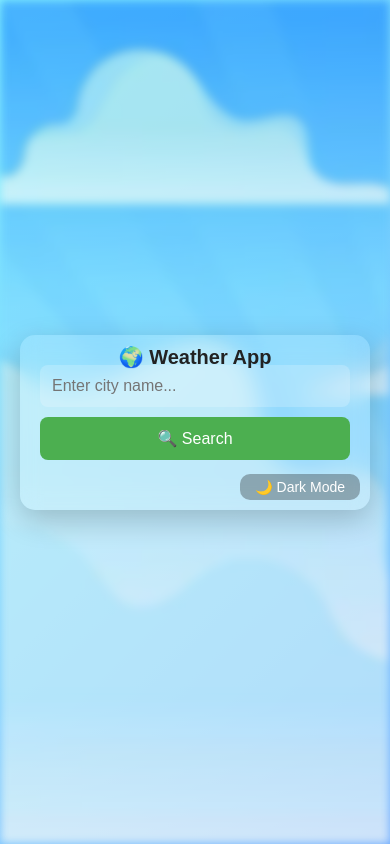
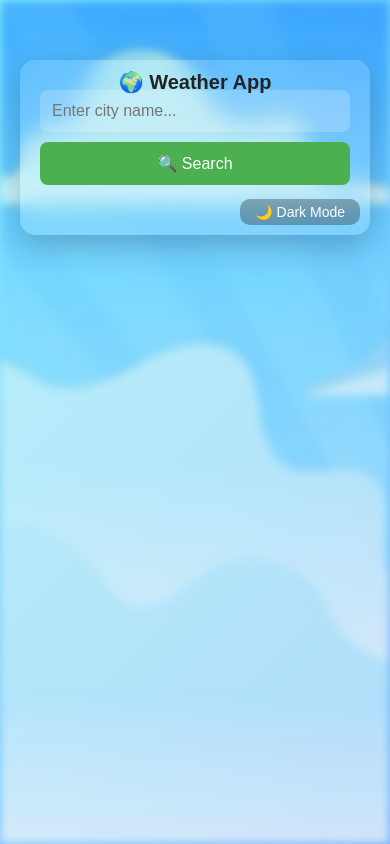
Before and after one commit to robinsaini777/weather-app, a React (Create React App) app: page / in a window 390 px wide. Built offline with nearby package versions, Linux system fonts and the light colour scheme.

Commit message:
📱 Fixed mobile layout for Weather App

```diff
--- a/src/styles/App.css
+++ b/src/styles/App.css
@@ -87,7 +87,13 @@
   }
 }
 
+/* ✅ Mobile Responsive Adjustments */
 @media (max-width: 480px) {
+  .app {
+    justify-content: flex-start;
+    padding-top: 60px;
+  }
+
   .container {
     padding: 30px 20px;
   }
```
